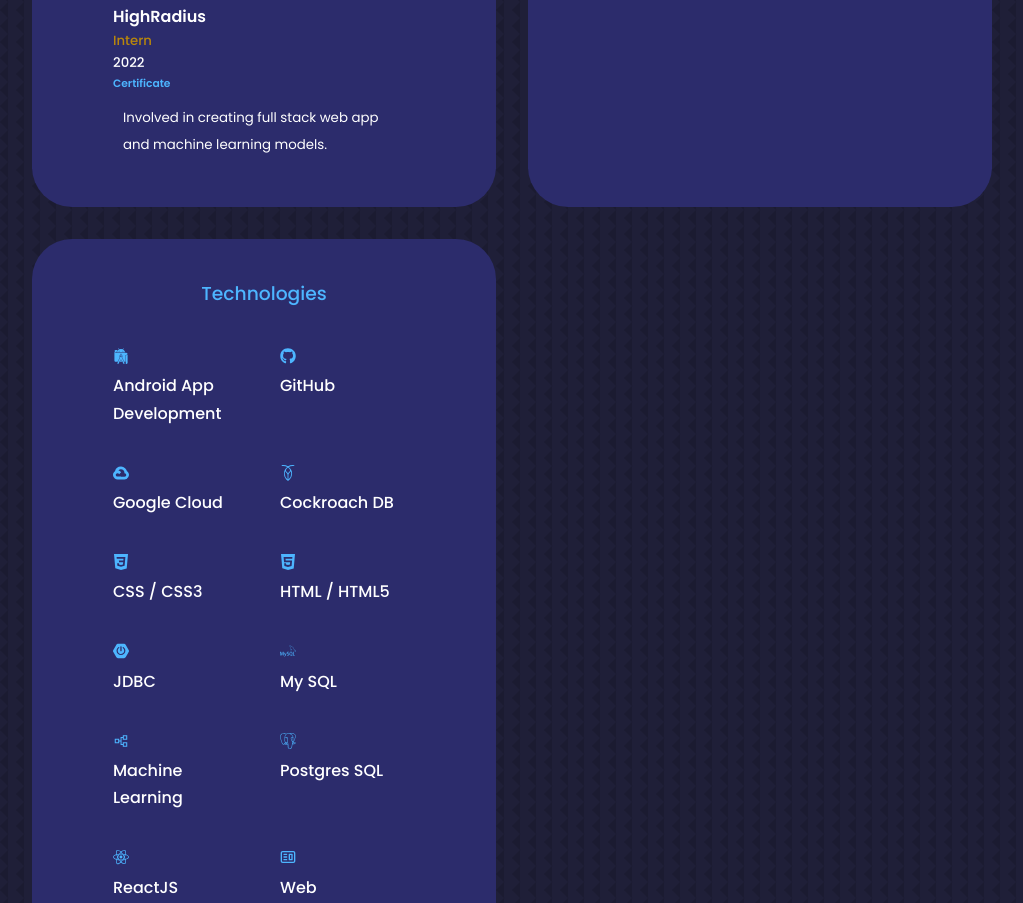
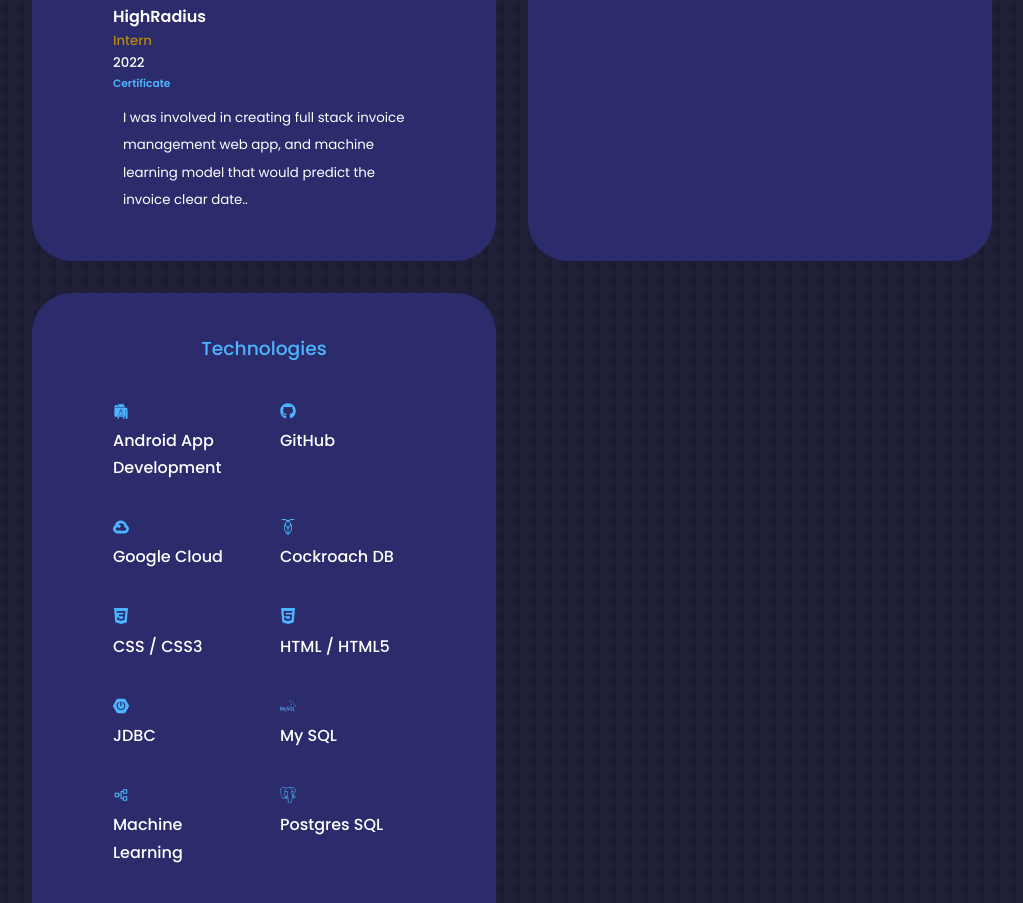
Before and after one commit to D0T7/Portfolio, a React (Create React App) app: page / in a window 1280 px wide. Shown: the part 3134-4037 px from the top of the page, without its empty margins (128-1151 px from the left). Built offline with nearby package versions, Linux system fonts and the light colour scheme.

Commit message:
updated experience.jsx

```diff
--- a/src/components/experience/Experience.jsx
+++ b/src/components/experience/Experience.jsx
@@ -40,8 +40,7 @@
                                 <h5 className='org_position'>Intern</h5>
                                 <h5>2022</h5>
                                 <h6><a href='https://drive.google.com/file/d/1pAvNeS31O5-H6tNX1tEhfo9NBmv1Qn8y/view' target='_blank' rel="noreferrer" >Certificate</a></h6>
-                                <p className='work-description'> <small>Involved in creating full stack web app and
-                                    machine learning models.</small></p>
+                                <p className='work-description'> <small>I was involved in creating full stack invoice management web app, and machine learning model that would predict the invoice clear date..</small></p>
 
                             </div>
                         </article>
```
